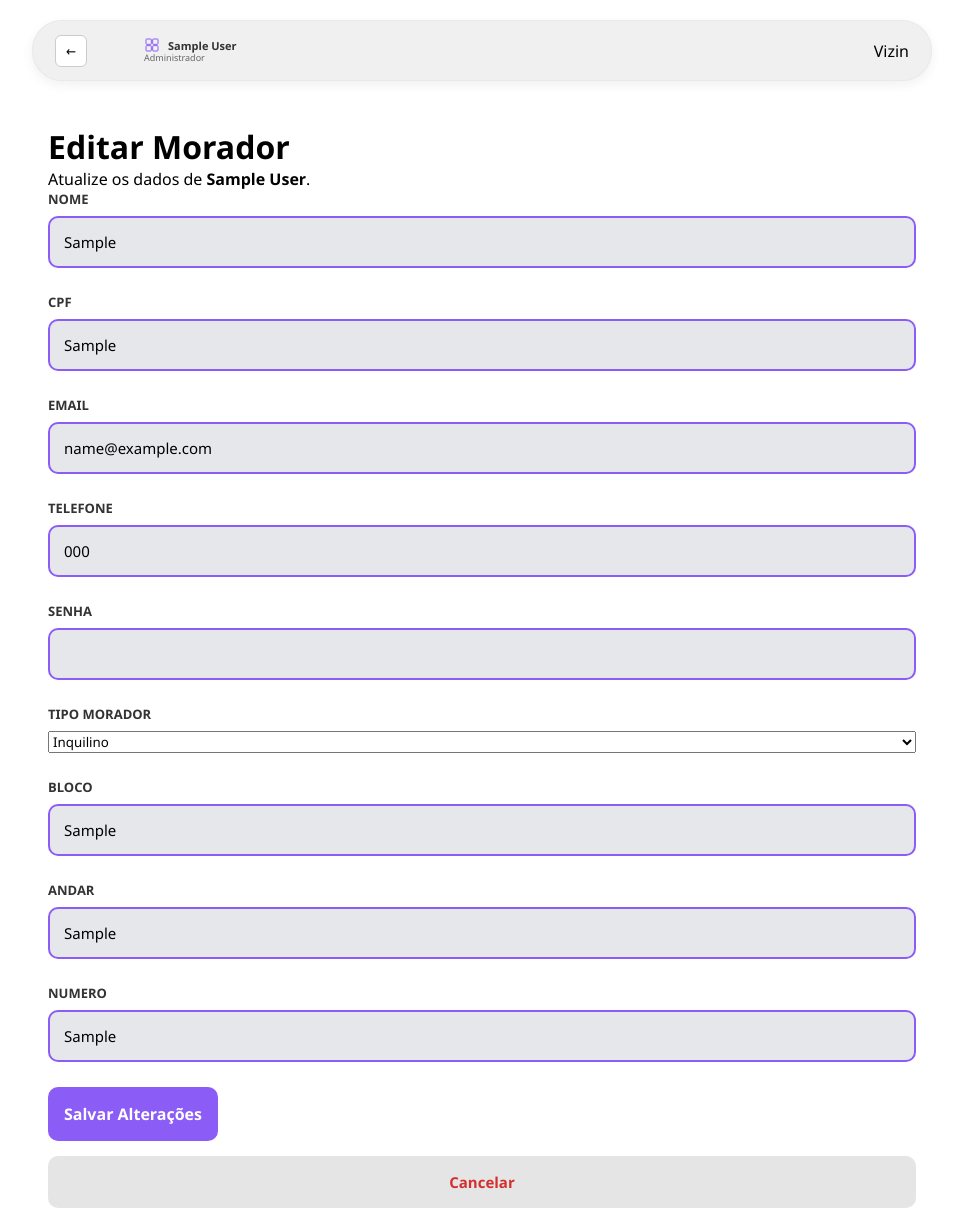
After one commit to kojima-productions/vizin, a Django app: page /administrador/moradores/1/editar/ in a window 1280 px wide. The commit adds this page. Shown: the whole page, without its empty margins (158-1121 px from the left). Run offline with Django 5.2, Linux system fonts and the light colour scheme; a user stored in the database is signed in; tables that the repository leaves empty hold one stand-in row (values such as "Sample post").

Commit message:
feat: Edição de perfil de morador

```diff
--- a/vizin/apps/administrador/urls.py
+++ b/vizin/apps/administrador/urls.py
@@ -16,5 +16,6 @@ urlpatterns = [
     # Rotas para gerenciamento de moradores
     path('moradores/', views.lista_moradores, name='lista_moradores'),
     path('moradores/novo/', views.cadastrar_morador, name='cadastrar_morador'),
+    path('moradores/<int:id>/editar/', views.editar_morador, name='editar_morador'),
     path('moradores/<int:id>/deletar/', views.deletar_morador, name='deletar_morador'),
 ]
--- a/vizin/apps/administrador/views.py
+++ b/vizin/apps/administrador/views.py
@@ -11,7 +11,7 @@ from .models import Administrador
 from django.contrib.auth.models import User
 from apps.funcionario.models import Funcionario
 from apps.funcionario.forms import FuncionarioForm
-from apps.morador.forms import MoradorForm
+from apps.morador.forms import MoradorForm, MoradorEditForm
 from apps.morador.models import Morador, Apartamento
 
 
@@ -160,6 +160,61 @@ def cadastrar_morador(request):
 
 
 @login_required
+def editar_morador(request, id):
+    if not hasattr(request.user, 'administrador'):
+        raise PermissionDenied
+
+    morador = get_object_or_404(Morador, id=id, administrador=request.user.administrador)
+
+    if request.method == 'POST':
+        form = MoradorEditForm(request.POST, morador_id=id)
+        if form.is_valid():
+            dados = form.cleaned_data
+
+            with transaction.atomic():
+                # Atualizar Apartamento
+                apartamento, created = Apartamento.objects.get_or_create(
+                    bloco=dados['bloco'],
+                    andar=dados['andar'],
+                    numero=dados['numero'],
+                )
+
+                # Atualizar User
+                user = morador.user
+                user.username = dados['email']
+                user.email = dados['email']
+                user.first_name = dados['nome']
+                if dados.get('senha'):
+                    user.set_password(dados['senha'])
+                user.save()
+
+                # Atualizar Morador
+                morador.cpf = dados['cpf']
+                morador.telefone = dados['telefone']
+                morador.tipo_morador = dados['tipo_morador']
+                morador.apartamento = apartamento
+                morador.save()
+
+            messages.success(request, 'Dados do morador atualizados com sucesso.')
+            return redirect('administrador:lista_moradores')
+    else:
+        # Preencher formulário com dados atuais
+        initial_data = {
+            'nome': morador.user.first_name,
+            'email': morador.user.email,
+            'cpf': morador.cpf,
+            'telefone': morador.telefone,
+            'tipo_morador': morador.tipo_morador,
+            'bloco': morador.apartamento.bloco,
+            'andar': morador.apartamento.andar,
+            'numero': morador.apartamento.numero,
+        }
+        form = MoradorEditForm(initial=initial_data, morador_id=id)
+
+    return render(request, 'administrador/editar_morador.html', {'form': form, 'morador': morador})
+
+
+@login_required
 def lista_moradores(request):
     """Lista moradores do administrador logado."""
     if not hasattr(request.user, 'administrador'):
--- a/vizin/apps/morador/forms.py
+++ b/vizin/apps/morador/forms.py
@@ -55,6 +55,59 @@ class MoradorForm(forms.Form):
         return email.lower()
 
 
+class MoradorEditForm(forms.Form):
+    nome = forms.CharField(max_length=100, required=True)
+    cpf = forms.CharField(max_length=14, required=True, label='CPF')
+    email = forms.EmailField(required=True)
+    telefone = forms.CharField(max_length=15, required=True)
+    senha = forms.CharField(min_length=8, widget=forms.PasswordInput, required=False, help_text="Deixe em branco para não alterar.")
+
+    tipo_morador = forms.ChoiceField(choices=Morador.TipoMorador.choices, required=True)
+
+    bloco = forms.CharField(max_length=5, required=True)
+    andar = forms.CharField(max_length=3, required=True)
+    numero = forms.CharField(max_length=10, required=True)
+
+    def __init__(self, *args, **kwargs):
+        self.morador_id = kwargs.pop('morador_id', None)
+        super().__init__(*args, **kwargs)
+
+    def _only_digits(self, value):
+        return re.sub(r"\D", "", value or "")
+
+    def clean_cpf(self):
+        cpf_raw = self.cleaned_data.get('cpf') or ''
+        cpf = self._only_digits(cpf_raw)
+        if not cpf:
+            raise ValidationError('CPF é obrigatório.')
+
+        # Verifica se o CPF pertence a outro usuário
+        if Morador.objects.filter(cpf=cpf).exclude(id=self.morador_id).exists() or \
+           Funcionario.objects.filter(cpf=cpf).exists() or \
+           Administrador.objects.filter(cpf=cpf).exists():
+            raise ValidationError('CPF já cadastrado.')
+        return cpf
+
+    def clean_telefone(self):
+        tel_raw = self.cleaned_data.get('telefone') or ''
+        tel = self._only_digits(tel_raw)
+        if not tel:
+            raise ValidationError('Telefone é obrigatório.')
+        if not tel.isdigit():
+            raise ValidationError('Telefone deve conter apenas números.')
+        if len(tel) < 10 or len(tel) > 11:
+            raise ValidationError('Telefone deve ter 10 ou 11 dígitos (incluindo DDD).')
+        return tel
+
+    def clean_email(self):
+        email = (self.cleaned_data.get('email') or '').strip().lower()
+        # Verifica se o email pertence a outro User
+        morador = Morador.objects.get(id=self.morador_id)
+        if User.objects.filter(email__iexact=email).exclude(id=morador.user.id).exists():
+            raise ValidationError('E-mail já cadastrado.')
+        return email
+
+
 class MoradorLoginForm(forms.Form):
     login = forms.EmailField(
         label='Login',
--- /dev/null
+++ b/vizin/templates/administrador/editar_morador.html
@@ -0,0 +1,48 @@
+{% load static %}
+<!DOCTYPE html>
+<html lang="pt-br">
+<head>
+  <meta charset="utf-8">
+  <title>Editar Morador - Vizin</title>
+  <link rel="stylesheet" href="{% static 'css/style.css' %}">
+</head>
+<body>
+  <header class="feed-header" style="max-width:900px;margin:20px auto;display:flex;align-items:center;justify-content:space-between;">
+    <div style="display:flex;align-items:center;gap:12px;">
+      <button type="button" onclick="window.history.back();" class="btn-back" style="padding:6px 10px;border-radius:6px;border:1px solid #ccc;background:#fff;cursor:pointer;">← </button>
+      <a href="/administrador/painel" class="user-mini-link" style="display:flex;align-items:center;gap:10px;text-decoration:none;color:inherit;">
+        <div class="mini-avatar"></div>
+        <div class="user-details">
+          <div class="user-name"><span class="admin-icon" aria-hidden="true"><svg viewBox="0 0 24 24" fill="none" xmlns="http://www.w3.org/2000/svg"><rect x="3" y="3" width="8" height="8" rx="1" stroke="currentColor" stroke-width="1.5"/><rect x="13" y="3" width="8" height="8" rx="1" stroke="currentColor" stroke-width="1.5"/><rect x="3" y="13" width="8" height="8" rx="1" stroke="currentColor" stroke-width="1.5"/><rect x="13" y="13" width="8" height="8" rx="1" stroke="currentColor" stroke-width="1.5"/></svg></span>{{ request.user.get_full_name|default:request.user.email }}</div>
+          <div class="user-address">Administrador</div>
+        </div>
+      </a>
+    </div>
+    <div class="header-logo">Vizin</div>
+  </header>
+
+  <main style="display:flex;justify-content:center;">
+    <div style="width:100%;max-width:900px;padding:0 16px;">
+      <div class="dashboard-container" style="margin:24px auto;">
+        <div class="dashboard-welcome">
+          <h1>Editar Morador</h1>
+          <p>Atualize os dados de <strong>{{ morador.user.get_full_name|default:morador.user.email }}</strong>.</p>
+        </div>
+
+        <form method="post" novalidate>
+          {% csrf_token %}
+          {% for field in form %}
+            {% include 'administrador/_form_fields.html' with field=field %}
+          {% endfor %}
+
+          <div class="profile-actions" style="width:100%;margin-top:12px;">
+            <button type="submit" class="btn-entrar">Salvar Alterações</button>
+            <a href="{% url 'administrador:lista_moradores' %}" class="btn-excluir" style="text-decoration:none;display:inline-block;text-align:center;">Cancelar</a>
+          </div>
+        </form>
+      </div>
+    </div>
+  </main>
+
+</body>
+</html>
```
Also changed, not shown: vizin/templates/administrador/lista_moradores.html (+27 -0 lines).
